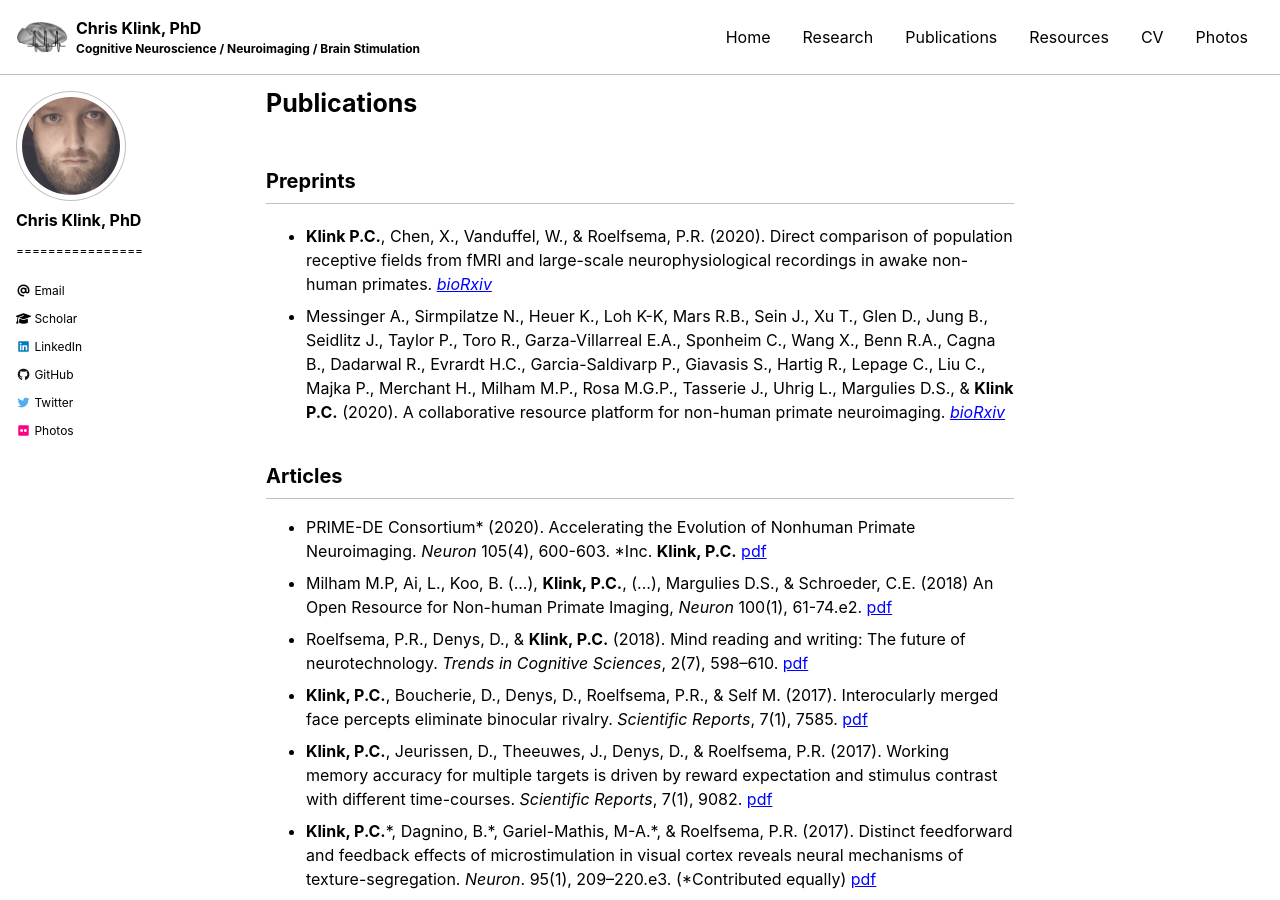
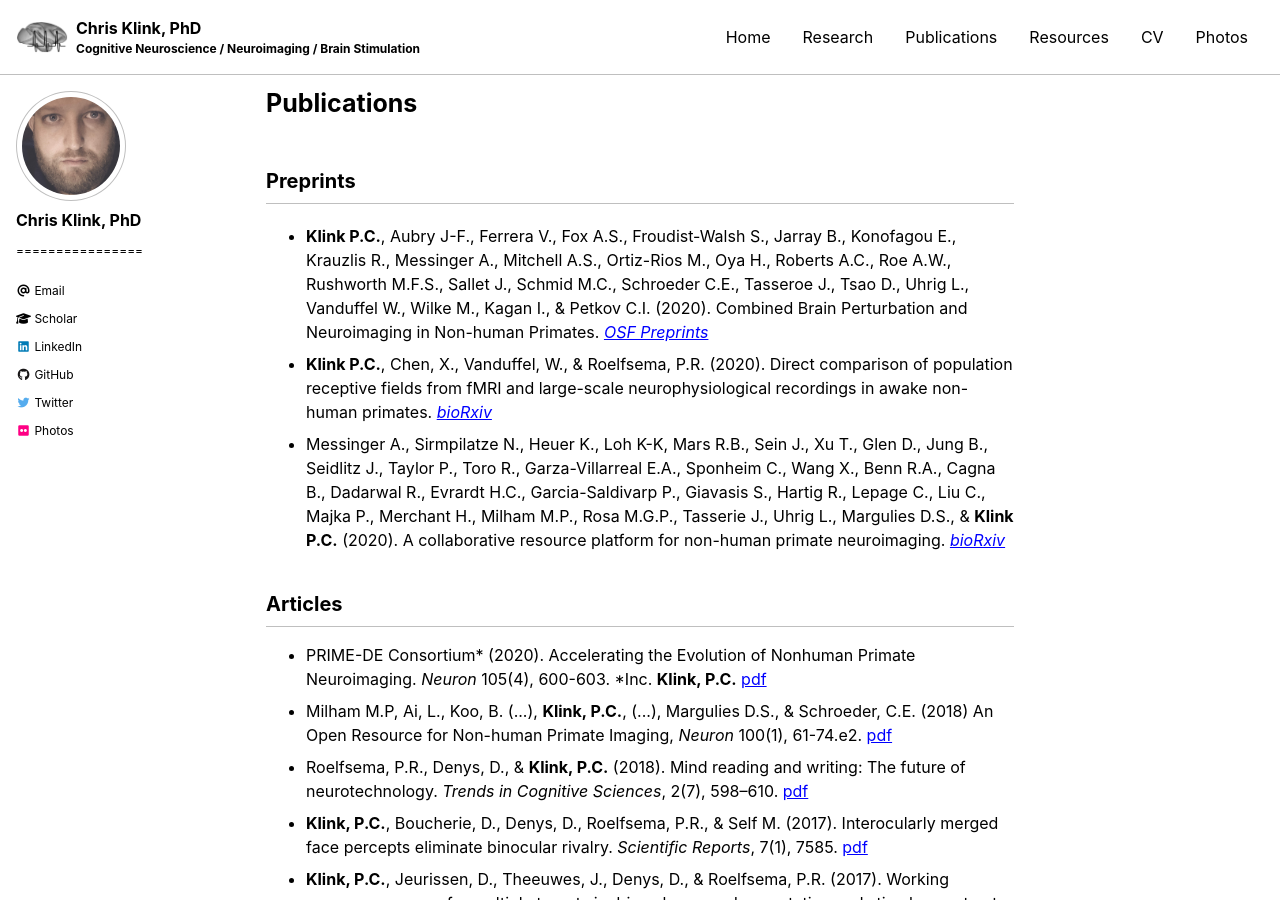
Before and after one commit to pcklink/pcklink.github.io, a Jekyll site: the page built from publications.md, in a window 1280 px wide and 900 px high. Built offline with Jekyll 4.4.1, drawn with Linux system fonts in a browser that asks for light colours; cached includes are drawn as plain includes; nearby versions of some CDN libraries.

Commit message:
Update publications.md

```diff
--- a/publications.md
+++ b/publications.md
@@ -7,6 +7,8 @@ author_profile: true
 
 ## Preprints
 <p><ul>
+    <li><b>Klink P.C.</b>, Aubry J-F., Ferrera V., Fox A.S., Froudist-Walsh S., Jarray B., Konofagou E., Krauzlis R., Messinger A., Mitchell A.S., Ortiz-Rios M., Oya H., Roberts A.C., Roe A.W., Rushworth M.F.S., Sallet J., Schmid M.C., Schroeder C.E., Tasseroe J., Tsao D., Uhrig L., Vanduffel W., Wilke M., Kagan I., & Petkov C.I. (2020). Combined Brain Perturbation and Neuroimaging in Non-human Primates. <a href="https://osf.io/z4x89/"><i>OSF Preprints</i></a>
+    </li>
   <li><b>Klink P.C.</b>, Chen, X., Vanduffel, W., & Roelfsema, P.R. (2020). Direct comparison of population receptive fields from fMRI and large-scale neurophysiological recordings in awake non-human primates. <a href="https://doi.org/10.1101/2020.09.05.284133"><i>bioRxiv</i></a>
     </li>
   <li>Messinger A., Sirmpilatze N., Heuer K., Loh K-K, Mars R.B., Sein J., Xu T., Glen D., Jung B., Seidlitz J., Taylor P., Toro R., Garza-Villarreal E.A., Sponheim C., Wang X., Benn R.A., Cagna B., Dadarwal R., Evrardt H.C., Garcia-Saldivarp P., Giavasis S., Hartig R., Lepage C., Liu C., Majka P., Merchant H., Milham M.P., Rosa M.G.P., Tasserie J., Uhrig L., Margulies D.S., & <b>Klink P.C.</b> (2020). A collaborative resource platform for non-human primate neuroimaging. <a href="https://doi.org/10.1101/2020.07.31.230185"><i>bioRxiv</i></a>
```
